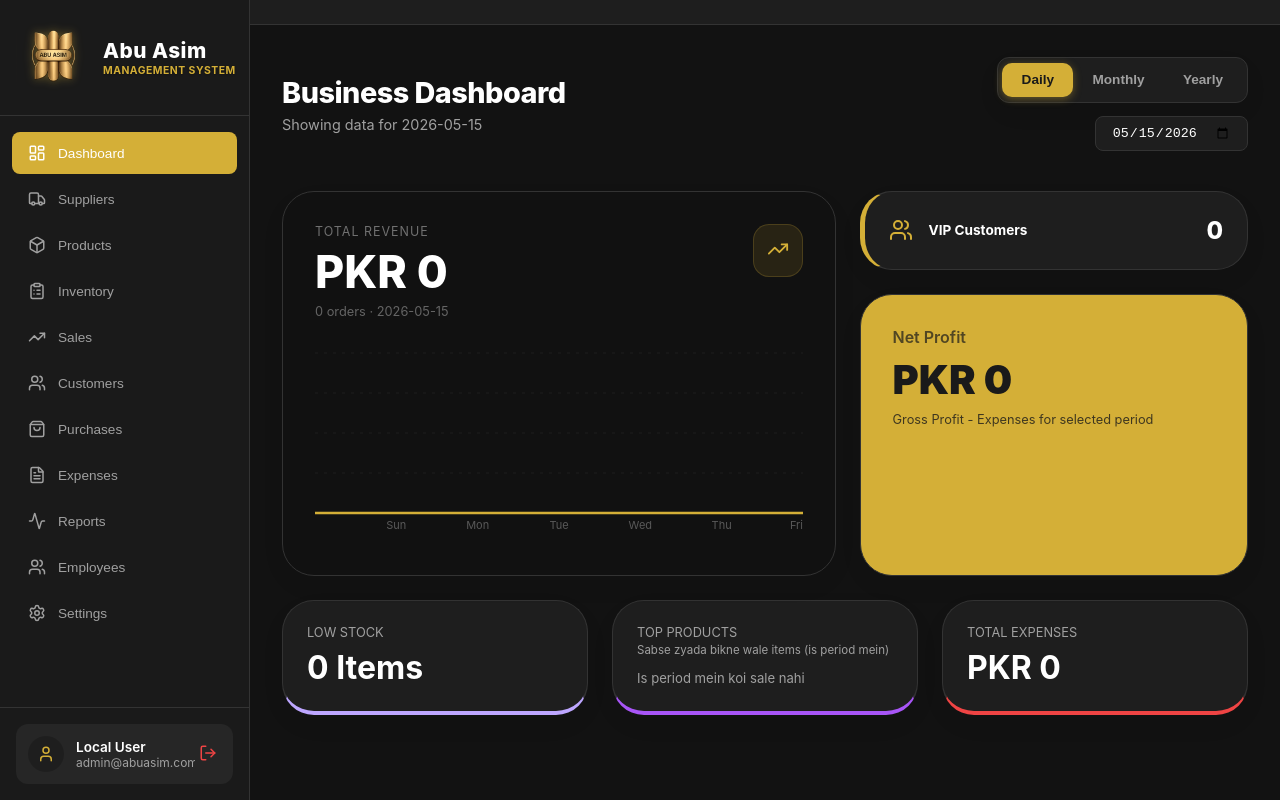
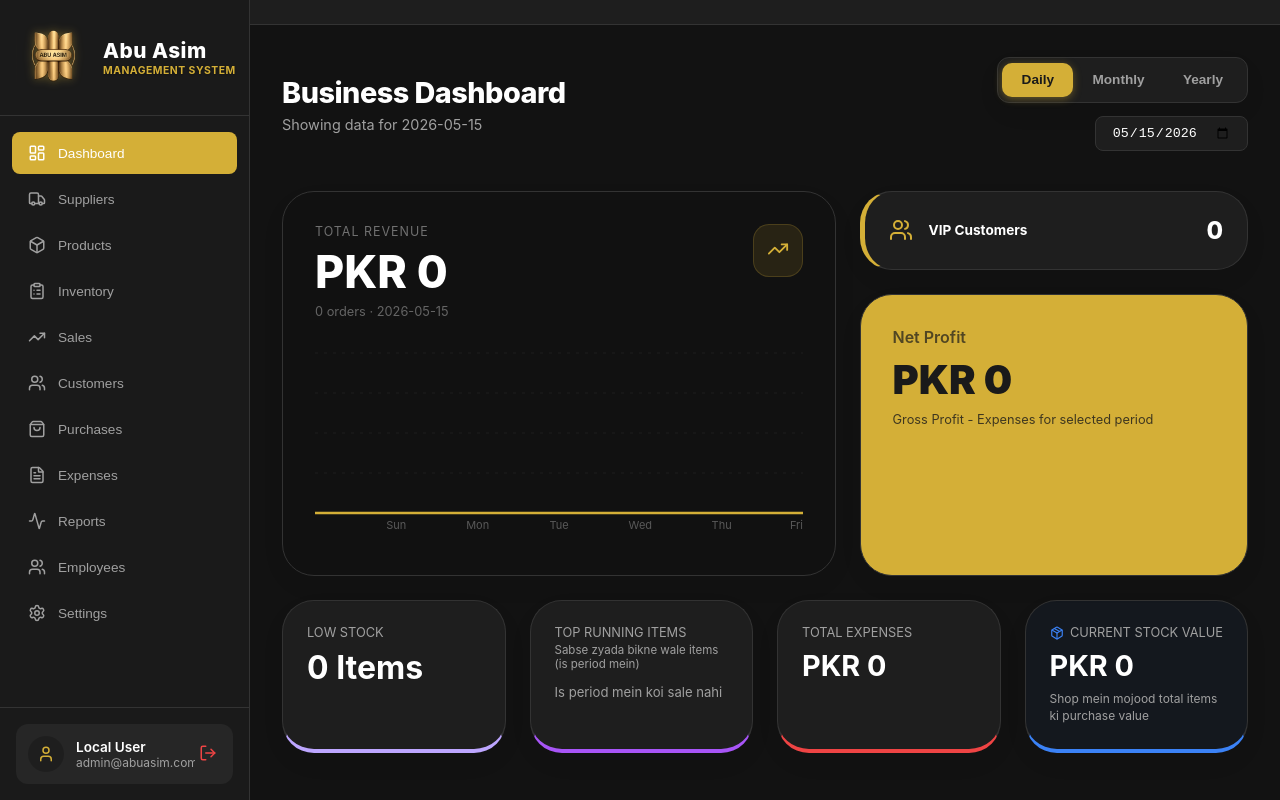
Before and after one commit to muavia123098-ship-it/abu-asim-system, a React (Vite) app: page /#/dashboard in a window 1280 px wide. Built offline with nearby package versions, Linux system fonts and the light colour scheme.

Commit message:
Add files via upload

```diff
--- a/src/Dashboard.jsx
+++ b/src/Dashboard.jsx
@@ -23,7 +23,8 @@ export default function Dashboard() {
     totalExpenses: 0,
     totalOrders: 0,
     totalCustomers: 0,
-    lowStockCount: 0
+    lowStockCount: 0,
+    totalStockValue: 0
   });
   const [lowStockProducts, setLowStockProducts] = useState([]);
   const [salesData, setSalesData] = useState([]);
@@ -114,7 +115,14 @@ export default function Dashboard() {
       const products = snapshot.docs.map(doc => doc.data());
       const low = products.filter(p => p.stock > 0 && p.stock <= p.minStock);
       const out = products.filter(p => p.stock <= 0);
-      setStats(prev => ({ ...prev, lowStockCount: low.length + out.length }));
+
+      const stockValue = products.reduce((sum, p) => {
+        const qty = parseFloat(p.stock) || 0;
+        const cost = parseFloat(p.costPrice) || 0;
+        return sum + (qty > 0 ? qty * cost : 0);
+      }, 0);
+
+      setStats(prev => ({ ...prev, lowStockCount: low.length + out.length, totalStockValue: stockValue }));
       setLowStockProducts([
         ...out.map(p => ({ name: p.name, stock: p.stock, status: 'out' })),
         ...low.map(p => ({ name: p.name, stock: p.stock, status: 'low' }))
@@ -268,7 +276,7 @@ export default function Dashboard() {
             </div>
           </div>
 
-          <div className="glass-panel" style={{ gridColumn: 'span 4', padding: '1.5rem', borderBottom: `4px solid ${stats.lowStockCount > 0 ? 'var(--danger)' : 'var(--info)'}`, backgroundColor: stats.lowStockCount > 0 ? 'rgba(239,68,68,0.05)' : undefined }}>
+          <div className="glass-panel" style={{ gridColumn: 'span 3', padding: '1.5rem', borderBottom: `4px solid ${stats.lowStockCount > 0 ? 'var(--danger)' : 'var(--info)'}`, backgroundColor: stats.lowStockCount > 0 ? 'rgba(239,68,68,0.05)' : undefined }}>
             <div style={{ display: 'flex', alignItems: 'center', gap: '0.5rem', color: 'var(--text-muted)', fontSize: '0.8rem', textTransform: 'uppercase', marginBottom: '0.5rem' }}>
               {stats.lowStockCount > 0 && <AlertCircle size={14} color="var(--danger)" />}
               Low Stock
@@ -288,8 +296,8 @@ export default function Dashboard() {
             ))}
           </div>
 
-          <div className="glass-panel" style={{ gridColumn: 'span 4', padding: '1.5rem', borderBottom: '4px solid #a855f7' }}>
-            <div style={{ color: 'var(--text-muted)', fontSize: '0.8rem', textTransform: 'uppercase', marginBottom: '0.2rem' }}>Top Products</div>
+          <div className="glass-panel" style={{ gridColumn: 'span 3', padding: '1.5rem', borderBottom: '4px solid #a855f7' }}>
+            <div style={{ color: 'var(--text-muted)', fontSize: '0.8rem', textTransform: 'uppercase', marginBottom: '0.2rem' }}>Top Running Items</div>
             <div style={{ color: 'var(--text-muted)', fontSize: '0.72rem', marginBottom: '0.8rem' }}>Sabse zyada bikne wale items (is period mein)</div>
             {topProducts.length === 0 ? (
               <div style={{ color: 'var(--text-muted)', fontSize: '0.82rem' }}>Is period mein koi sale nahi</div>
@@ -301,9 +309,20 @@ export default function Dashboard() {
             ))}
           </div>
 
-          <div className="glass-panel" style={{ gridColumn: 'span 4', padding: '1.5rem', borderBottom: '4px solid var(--danger)' }}>
+          <div className="glass-panel" style={{ gridColumn: 'span 3', padding: '1.5rem', borderBottom: '4px solid var(--danger)' }}>
             <div style={{ color: 'var(--text-muted)', fontSize: '0.8rem', textTransform: 'uppercase', marginBottom: '0.5rem' }}>Total Expenses</div>
-            <div style={{ fontSize: '2rem', fontWeight: 'bold' }}>PKR {stats.totalExpenses.toLocaleString()}</div>
+            <div style={{ fontSize: '1.8rem', fontWeight: 'bold' }}>PKR {stats.totalExpenses.toLocaleString()}</div>
+          </div>
+
+          <div className="glass-panel" style={{ gridColumn: 'span 3', padding: '1.5rem', borderBottom: '4px solid #3b82f6', backgroundColor: 'rgba(59, 130, 246, 0.05)' }}>
+            <div style={{ color: 'var(--text-muted)', fontSize: '0.8rem', textTransform: 'uppercase', marginBottom: '0.5rem', display: 'flex', alignItems: 'center', gap: '0.4rem' }}>
+              <Package size={14} color="#3b82f6" />
+              Current Stock Value
+            </div>
+            <div style={{ fontSize: '1.8rem', fontWeight: 'bold', color: 'var(--text-main)' }}>PKR {stats.totalStockValue.toLocaleString()}</div>
+            <div style={{ fontSize: '0.75rem', color: 'var(--text-muted)', marginTop: '0.5rem', lineHeight: '1.4' }}>
+              Shop mein mojood total items ki purchase value
+            </div>
           </div>
 
         </div>
```
